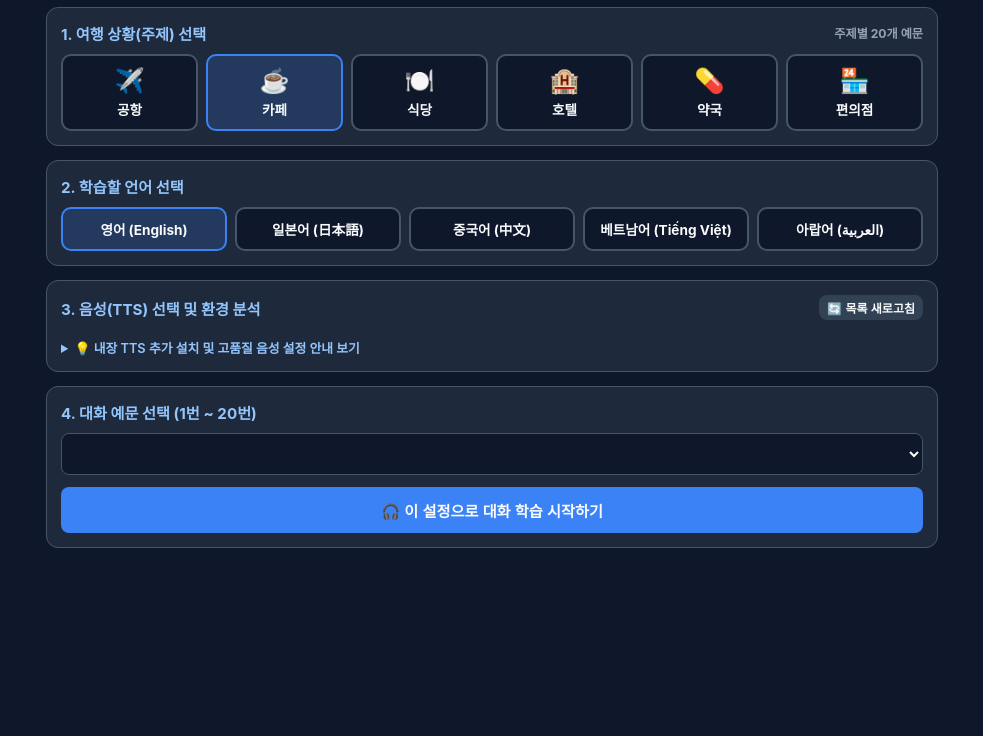
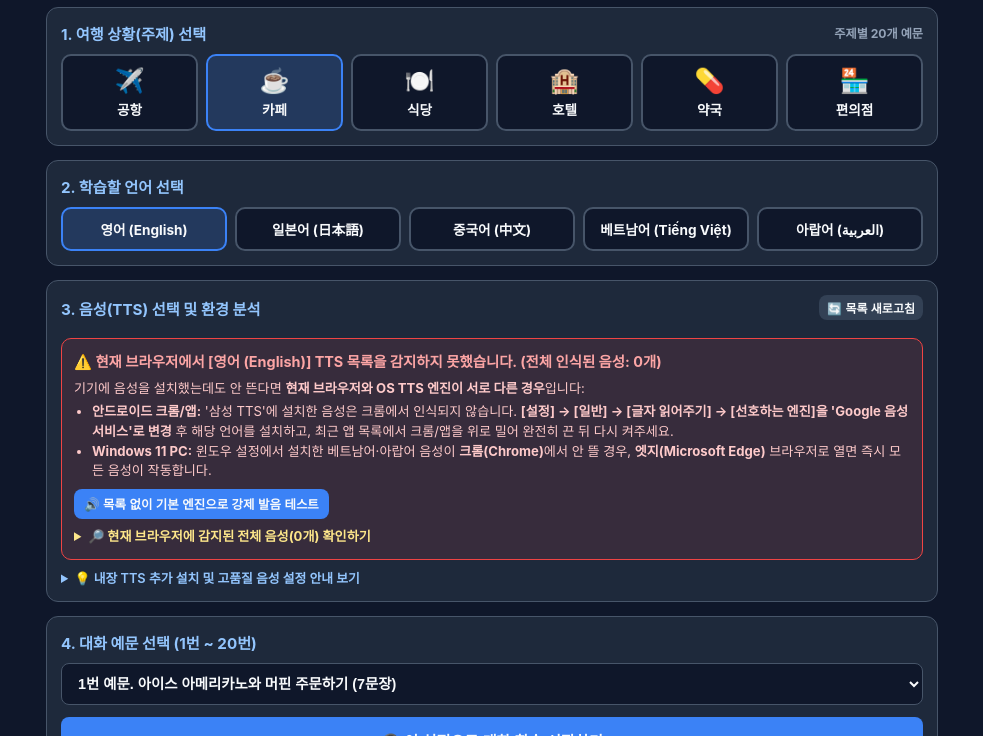
Before and after one commit to fifenall-hash/lang, a plain HTML site: page index.html in a window 1280 px wide. Shown: the part 64-800 px from the top of the page, without its empty margins (148-1131 px from the left). Drawn offline with Linux system fonts and the light colour scheme.

Commit message:
Update index.html

```diff
--- a/index.html
+++ b/index.html
@@ -622,9 +622,9 @@
             💡 내장 TTS 추가 설치 및 고품질 음성 설정 안내 보기
           </summary>
           <div class="tts-guide-toggle">
-            <p><strong>• Android (갤럭시/태블릿):</strong> [설정] → [일반] → [글자 읽어주기(TTS)] → [선호하는 엔진(삼성 TTS 또는 Google 음성 서비스)] 옆 톱니바퀴 → [음성 데이터 설치]에서 해당 언어를 다운로드하세요.</p>
-            <p style="margin-top:4px;"><strong>• iOS / iPadOS (아이폰/아이패드):</strong> [설정] → [손쉬운 사용] → [콘텐츠 말하기] → [음성]에서 학습할 언어(영어/일본어/중국어/베트남어/아랍어)를 선택 후 고품질 음성을 다운로드하세요.</p>
-            <p style="margin-top:4px;"><strong>• Windows PC/태블릿:</strong> [설정] → [시간 및 언어] → [음성] → [음성 추가]에서 원하는 언어 팩을 설치한 뒤 브라우저를 재시작하세요.</p>
+            <p><strong>• Android (갤럭시/태블릿):</strong> 크롬 브라우저는 '삼성 TTS'가 아닌 <b>'Google 음성 서비스'</b>의 음성 데이터를 사용합니다. [설정] → [일반] → [글자 읽어주기(TTS)] → [선호하는 엔진]을 <b>Google 음성 서비스</b>로 선택한 뒤 옆 톱니바퀴(⚙️) → [음성 데이터 설치]에서 해당 언어를 다운로드하고 크롬 앱을 완전히 종료 후 재시작하세요.</p>
+            <p style="margin-top:4px;"><strong>• Windows 11 PC:</strong> 윈도우 [설정] → [시간 및 언어] → [음성]에서 음성을 추가해도 <b>크롬(Chrome)</b>은 베트남어·아랍어 등 일부 윈도우 음성을 불러오지 못할 수 있습니다. <b>엣지(Microsoft Edge)</b> 브라우저로 접속하시면 윈도우에 설치된 모든 음성과 고품질 Natural 음성이 즉시 감지됩니다.</p>
+            <p style="margin-top:4px;"><strong>• iOS / iPadOS (아이폰/아이패드):</strong> [설정] → [손쉬운 사용] → [콘텐츠 말하기] → [음성]에서 학습할 언어를 선택해 다운로드하세요.</p>
           </div>
         </details>
       </section>
@@ -688,6 +688,31 @@
         selectedVoiceURI: '',
         availableVoices: [],
         revealedCount: 0 // 현재 공개된 대사 수 (초기 0 -> 1번 문장이 가려진 채로 표시됨)
+      };
+
+      // 언어별 허용 코드 별칭 및 음성 이름 키워드 (누락 없이 선언)
+      const LANG_CODE_ALIASES = {
+        en: ['en', 'eng'],
+        ja: ['ja', 'jp', 'jpn'],
+        zh: ['zh', 'cmn', 'yue', 'zho', 'chi'],
+        vi: ['vi', 'vn', 'vie'],
+        ar: ['ar', 'ara', 'arb']
+      };
+
+      const LANG_NAME_KEYWORDS = {
+        en: ['english', '영어', '미국', '영국'],
+        ja: ['japanese', '일본어', '일본', '日本語', 'nanami', 'haruka', 'ayumi', 'ichiro', 'kyoko', 'otoya'],
+        zh: ['chinese', '중국어', '중국', '中文', '普通话', '國語', 'huihui', 'kangkang', 'yaoyao', 'xiaoxiao', 'yunxi', 'ting-ting', 'meijia'],
+        vi: ['vietnamese', '베트남어', '베트남', 'tiếng việt', 'microsoft an', 'hoaimy', 'namminh', 'linh'],
+        ar: ['arabic', '아랍어', '아랍', 'العربية', 'naayf', 'hoda', 'zariyah', 'hamdan', 'maged', 'tarik']
+      };
+
+      const DEFAULT_FALLBACK_LANG_TAG = {
+        en: 'en-US',
+        ja: 'ja-JP',
+        zh: 'zh-CN',
+        vi: 'vi-VN',
+        ar: 'ar-SA'
       };
 
       // DOM 참조
@@ -765,20 +790,19 @@
         }
 
         const allVoices = window.speechSynthesis.getVoices() || [];
-        // 모바일 브라우저에서 음성 목록을 비동기로 늦게 불러올 때 자동 재시도
-        if (allVoices.length === 0 && !loadAndRenderVoices.retried) {
-          loadAndRenderVoices.retried = true;
-          setTimeout(loadAndRenderVoices, 400);
-        }
-
         const langMeta = LANGUAGES_META.find((l) => l.id === state.langId);
         const aliases = LANG_CODE_ALIASES[state.langId] || [langMeta.langCode.toLowerCase()];
+        const nameKeywords = LANG_NAME_KEYWORDS[state.langId] || [];
 
-        // 선택된 언어 코드(별칭 포함)와 일치하는 TTS 필터링
+        // 선택된 언어 코드(별칭 포함) 또는 음성 이름 키워드와 일치하는 TTS 필터링
         const matchedVoices = allVoices.filter((v) => {
           const vLang = (v.lang || '').toLowerCase().replace(/_/g, '-');
           const primarySubtag = vLang.split('-')[0];
-          return aliases.includes(primarySubtag) || aliases.some((code) => vLang.startsWith(code + '-'));
+          const vName = (v.name || '').toLowerCase();
+
+          const codeMatch = aliases.includes(primarySubtag) || aliases.some((code) => vLang.startsWith(code + '-'));
+          const nameMatch = nameKeywords.some((kw) => vName.includes(kw));
+          return codeMatch || nameMatch;
         });
 
         state.availableVoices = matchedVoices;
@@ -787,15 +811,37 @@
         if (matchedVoices.length === 0) {
           state.selectedVoiceURI = '';
           ttsMissingGuide.classList.remove('hidden');
+
+          const detectedSummary = allVoices.length > 0
+            ? allVoices.map((v) => `${escapeHtml(v.name)} [${escapeHtml(v.lang)}]`).join(', ')
+            : '현재 브라우저가 OS로부터 전달받은 음성이 0개입니다.';
+
           ttsMissingGuide.innerHTML = `
-            <h4>⚠️ 현재 기기에서 [${langMeta.name}] 내장 TTS 음성을 찾을 수 없습니다. (전체 감지된 음성: ${allVoices.length}개)</h4>
-            <p>음성 설치 후에는 <b>브라우저(또는 앱)를 완전히 종료했다가 다시 실행</b>해야 반영됩니다.</p>
+            <h4>⚠️ 현재 브라우저에서 [${langMeta.name}] TTS 목록을 감지하지 못했습니다. (전체 인식된 음성: ${allVoices.length}개)</h4>
+            <p>기기에 음성을 설치했는데도 안 뜬다면 <b>현재 브라우저와 OS TTS 엔진이 서로 다른 경우</b>입니다:</p>
             <ul>
-              <li><strong>안드로이드:</strong> 설정 → 일반 → 글자 읽어주기 → 선호하는 엔진 옆 ⚙️ → 음성 데이터 설치 → <b>${langMeta.name}</b> 다운로드 후 앱 강제 종료 및 재실행</li>
-              <li><strong>아이폰/아이패드:</strong> 설정 → 손쉬운 사용 → 콘텐츠 말하기 → 음성 → <b>${langMeta.name}</b> 음성 추가 후 사파리/앱 재실행</li>
-              <li><strong>윈도우:</strong> 설정 → 시간 및 언어 → 음성 → 음성 추가에서 <b>${langMeta.name}</b> 설치 후 브라우저 완전 종료 및 재실행</li>
+              <li><strong>안드로이드 크롬/앱:</strong> '삼성 TTS'에 설치한 음성은 크롬에서 인식되지 않습니다. <b>[설정] → [일반] → [글자 읽어주기] → [선호하는 엔진]을 'Google 음성 서비스'로 변경</b> 후 해당 언어를 설치하고, 최근 앱 목록에서 크롬/앱을 위로 밀어 완전히 끈 뒤 다시 켜주세요.</li>
+              <li><strong>Windows 11 PC:</strong> 윈도우 설정에서 설치한 베트남어·아랍어 음성이 <b>크롬(Chrome)</b>에서 안 뜰 경우, <b>엣지(Microsoft Edge)</b> 브라우저로 열면 즉시 모든 음성이 작동합니다.</li>
             </ul>
+            <div style="margin-top:8px; display:flex; gap:8px; flex-wrap:wrap;">
+              <button type="button" id="forceSpeakTestBtn" class="btn btn-primary" style="font-size:0.78rem; padding:6px 10px;">
+                🔊 목록 없이 기본 엔진으로 강제 발음 테스트
+              </button>
+            </div>
+            <details style="margin-top:8px;">
+              <summary style="cursor:pointer; font-weight:700; color:#fde68a;">🔎 현재 브라우저에 감지된 전체 음성(${allVoices.length}개) 확인하기</summary>
+              <div style="margin-top:6px; font-size:0.74rem; color:#e2e8f0; background:rgba(0,0,0,0.3); padding:8px; border-radius:6px; max-height:110px; overflow-y:auto;">
+                ${detectedSummary}
+              </div>
+            </details>
           `;
+
+          const forceBtn = document.getElementById('forceSpeakTestBtn');
+          if (forceBtn) {
+            forceBtn.addEventListener('click', () => {
+              speakText(langMeta.sampleText);
+            });
+          }
           return;
         }
 
@@ -846,7 +892,7 @@
       }
 
       function getRegionDescription(langTag) {
-        const tag = (langTag || '').toUpperCase().replace('_', '-');
+        const tag = (langTag || '').toUpperCase().replace(/_/g, '-');
         const map = {
           'EN-US': '미국 억양',
           'EN-GB': '영국 억양',
@@ -854,7 +900,9 @@
           'EN-IN': '인도 억양',
           'JA-JP': '일본 표준어',
           'ZH-CN': '중국 본토 표준어(보통화)',
+          'CMN-HANS-CN': '중국 본토 표준어(보통화)',
           'ZH-TW': '대만 국어',
+          'CMN-HANT-TW': '대만 국어',
           'ZH-HK': '홍콩 광둥어/중국어',
           'VI-VN': '베트남 표준어',
           'AR-SA': '사우디아라비아/표준 아랍어',
@@ -887,13 +935,14 @@
         window.speechSynthesis.cancel();
 
         const utter = new SpeechSynthesisUtterance(text);
-        const langMeta = LANGUAGES_META.find((l) => l.id === state.langId);
-        utter.lang = langMeta ? langMeta.langCode : 'en-US';
+        utter.lang = DEFAULT_FALLBACK_LANG_TAG[state.langId] || 'en-US';
 
         const chosenVoice = state.availableVoices.find((v) => v.voiceURI === state.selectedVoiceURI);
         if (chosenVoice) {
           utter.voice = chosenVoice;
-          utter.lang = chosenVoice.lang;
+          if (chosenVoice.lang) {
+            utter.lang = chosenVoice.lang.replace(/_/g, '-');
+          }
         }
 
         utter.rate = 0.96;
@@ -1131,6 +1180,10 @@
         window.speechSynthesis.onvoiceschanged = () => {
           loadAndRenderVoices();
         };
+        // 모바일/태블릿 비동기 음성 로딩 지연을 대비한 다단계 자동 재시도
+        [150, 500, 1200].forEach((delay) => {
+          setTimeout(loadAndRenderVoices, delay);
+        });
       }
 
       function escapeHtml(str) {
```
